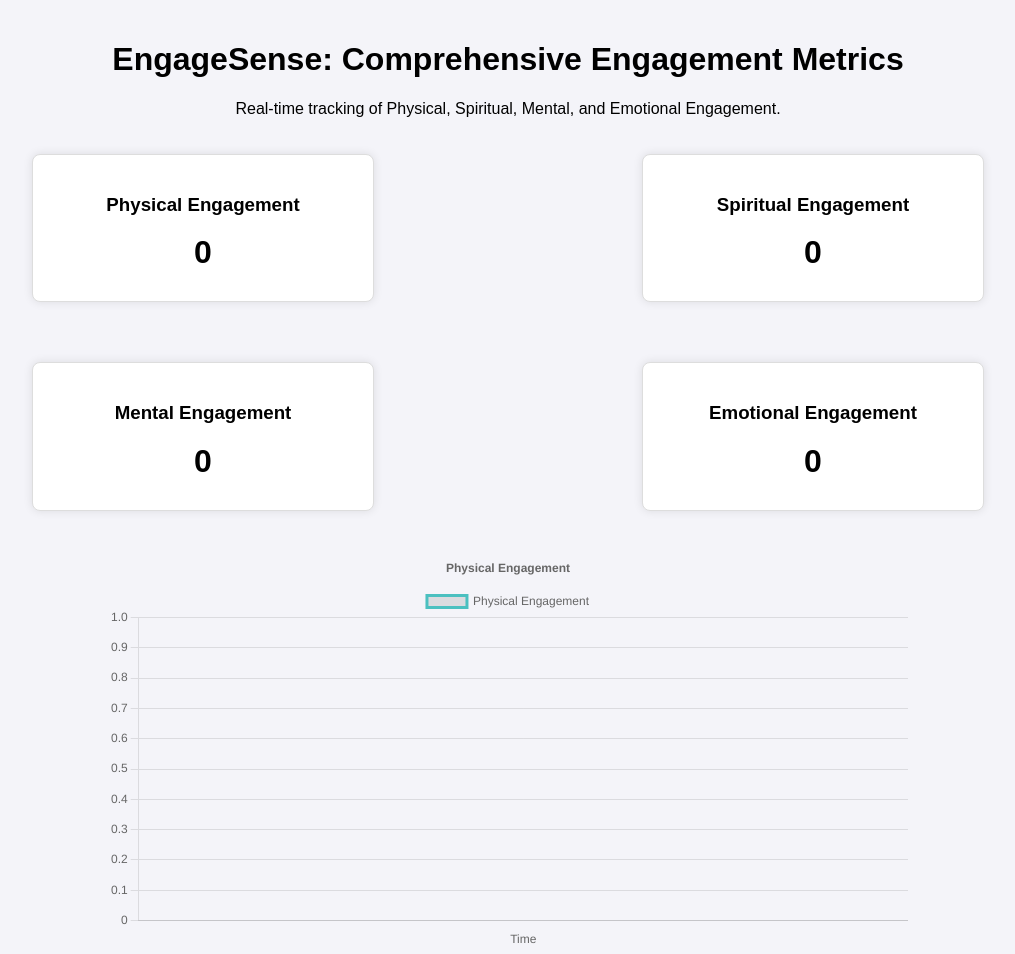
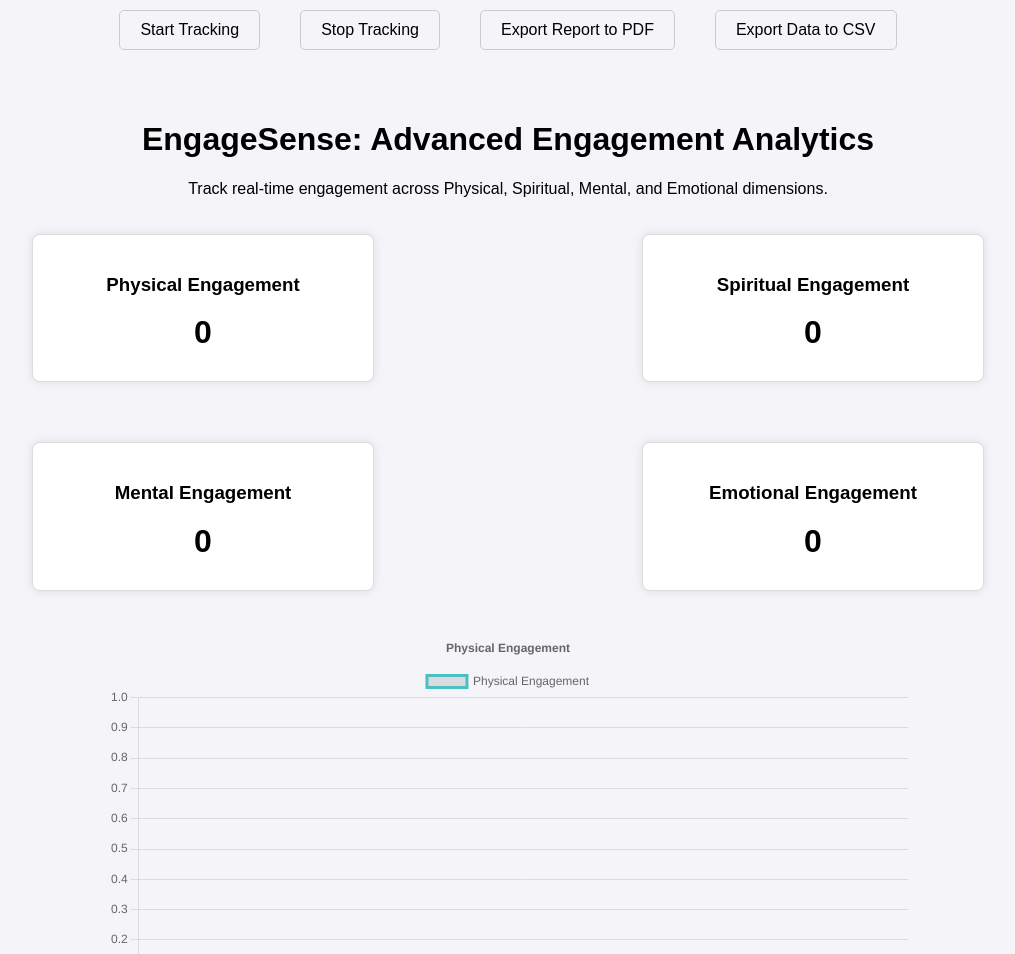
Before and after one commit to LiyamFlx/engagement-sense, a plain HTML site: page index.html in a window 1280 px wide. Shown: the top 954 px of the page, without its empty margins (132-1147 px from the left). Drawn offline with nearby package versions, Linux system fonts and the light colour scheme; a script that the page names is missing.

Commit message:
Update index.html

```diff
--- a/index.html
+++ b/index.html
@@ -3,7 +3,7 @@
 <head>
   <meta charset="UTF-8">
   <meta name="viewport" content="width=device-width, initial-scale=1.0">
-  <title>EngageSense: Comprehensive Engagement Metrics</title>
+  <title>EngageSense: Advanced Engagement Analytics</title>
   <script src="https://cdn.jsdelivr.net/npm/chart.js"></script>
   <script src="https://cdn.jsdelivr.net/npm/jspdf"></script>
   <script src="https://cdnjs.cloudflare.com/ajax/libs/FileSaver.js/2.0.5/FileSaver.min.js"></script>
@@ -43,11 +43,19 @@
       padding: 10px 20px;
       font-size: 16px;
       cursor: pointer;
+      background-color: #f4f4f9;
+      border: 1px solid #ccc;
+      border-radius: 5px;
+      transition: background-color 0.3s;
+    }
+    button:hover {
+      background-color: #ddd;
     }
     .button-row {
       display: flex;
       justify-content: center;
       gap: 20px;
+      margin-bottom: 20px;
     }
     .charts-container {
       display: grid;
@@ -57,9 +65,17 @@
   </style>
 </head>
 <body>
+  <!-- Button Bar -->
+  <div class="button-row">
+    <button onclick="startEngagementTracking()">Start Tracking</button>
+    <button onclick="stopEngagementTracking()">Stop Tracking</button>
+    <button onclick="exportToPDF()">Export Report to PDF</button>
+    <button onclick="exportToCSV()">Export Data to CSV</button>
+  </div>
+
   <div class="container">
-    <h1>EngageSense: Comprehensive Engagement Metrics</h1>
-    <p>Real-time tracking of Physical, Spiritual, Mental, and Emotional Engagement.</p>
+    <h1>EngageSense: Advanced Engagement Analytics</h1>
+    <p>Track real-time engagement across Physical, Spiritual, Mental, and Emotional dimensions.</p>
 
     <!-- Engagement Scorecards -->
     <div class="charts-container">
@@ -86,14 +102,6 @@
     <canvas id="spiritualChart"></canvas>
     <canvas id="mentalChart"></canvas>
     <canvas id="emotionalChart"></canvas>
-
-    <!-- Buttons -->
-    <div class="button-row">
-      <button onclick="startEngagementTracking()">Start Tracking</button>
-      <button onclick="stopEngagementTracking()">Stop Tracking</button>
-      <button onclick="exportToPDF()">Export Report to PDF</button>
-      <button onclick="exportToCSV()">Export Data to CSV</button>
-    </div>
   </div>
 
   <script>
```
